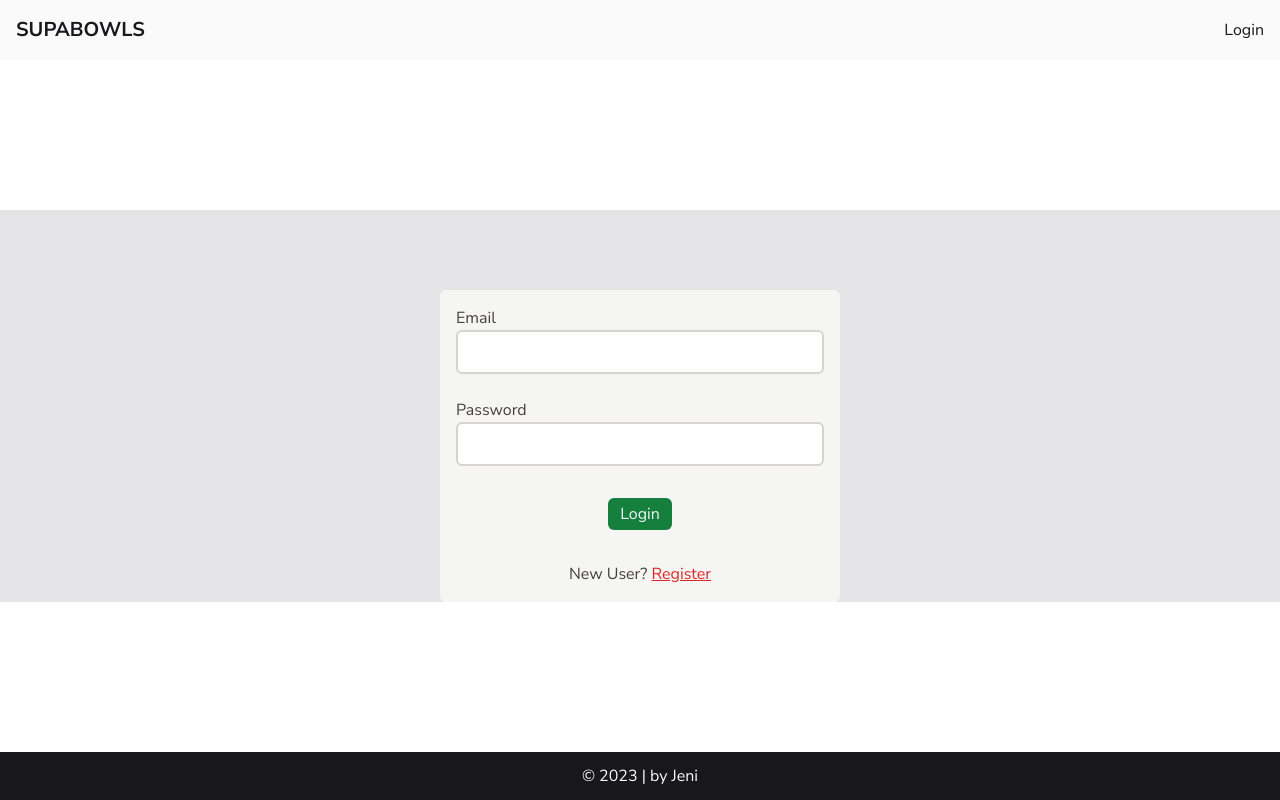
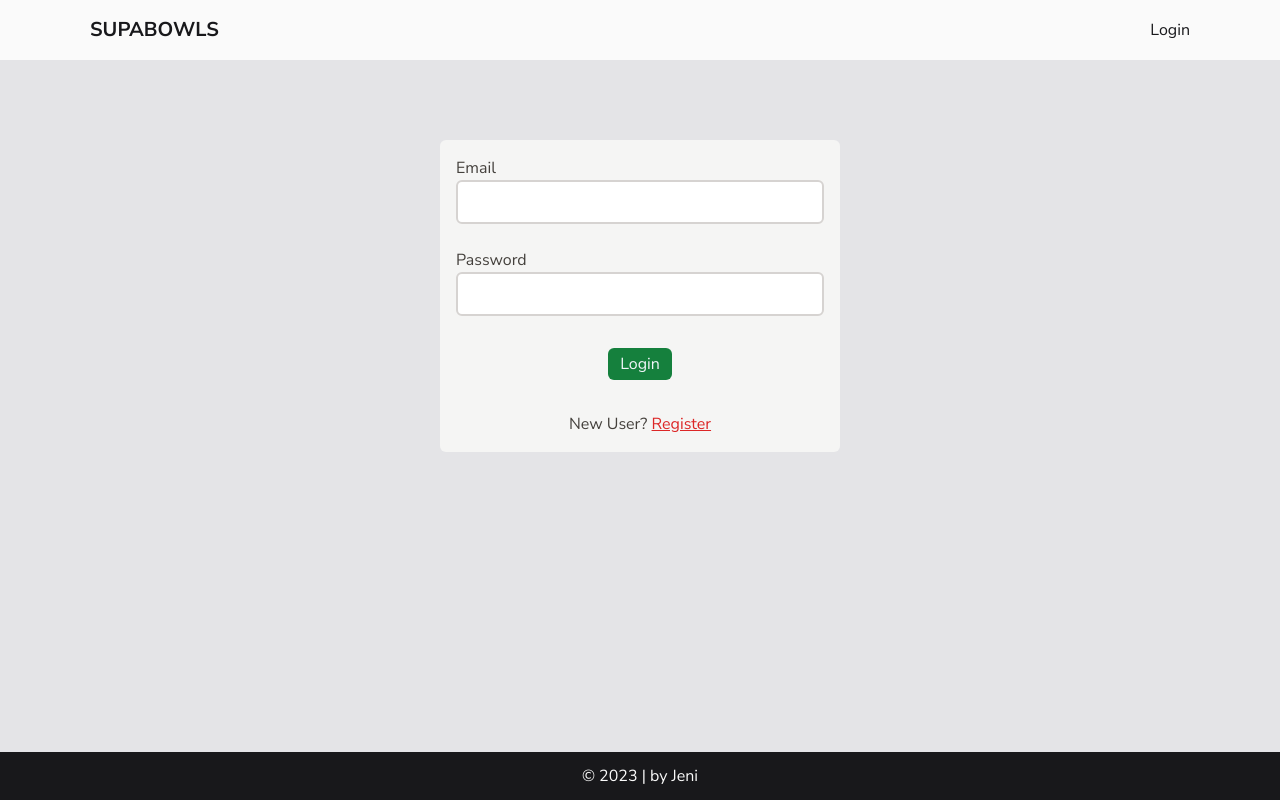
Before and after one commit to stardust2stardust/supa-react-1, a React (Vite) app: page /login in a window 1280 px wide. Built offline with nearby package versions, Linux system fonts and the light colour scheme; no server answers.

Commit message:
fix layout of main component

```diff
--- a/src/App.jsx
+++ b/src/App.jsx
@@ -13,7 +13,7 @@ import SingleRecipe from "./pages/SingleRecipe";
 
 function App() {
   return (
-    <div className="font-nunito min-h-screen">
+    <div className="font-nunito min-h-screen bg-zinc-500">
       <Layout>
         <Routes>
           <Route
--- a/src/components/BowlsList.jsx
+++ b/src/components/BowlsList.jsx
@@ -88,7 +88,7 @@ const BowlsList = () => {
         handleShowAllBowls={handleShowAllBowls}
         handleMealSelection={handleMealSelection}
       />
-      <div className="w-full max-w-[1300px] h-[140px] md:h-[200px] mx-auto relative">
+      <div className="w-full  h-[140px] md:h-[200px] mx-auto relative">
         <div className="w-full h-[140px] md:h-[200px] absolute bg-gradient-to-t from-zinc-900"></div>
         <div className="w-full h-full p-6 text-center text-zinc-50 absolute flex flex-col items-center justify-end">
           <h2 className="text-4xl md:text-6xl text-amber-400 font-bold text-center">
--- a/src/components/Categories.jsx
+++ b/src/components/Categories.jsx
@@ -3,7 +3,8 @@ import React from "react";
 const Categories = ({ handleMealSelection, handleShowAllBowls }) => {
   return (
     <>
-      <div className="w-full max-w-[1300px] mx-auto flex justify-between md:justify-center bg-zinc-900 text-zinc-50 md:text-2xl md:gap-4">
+      <div className="w-full mx-auto flex justify-between md:justify-center bg-zinc-900 text-zinc-50 md:text-2xl md:gap-4">
+        <div className="max-w-[1100px]">
           <button
             onClick={handleShowAllBowls}
             className="px-3 py-2 md:py-4 focus:text-amber-400">
@@ -34,6 +35,7 @@ const Categories = ({ handleMealSelection, handleShowAllBowls }) => {
             Dessert
           </button>
         </div>
+      </div>
     </>
   );
 };
--- a/src/components/Layout.jsx
+++ b/src/components/Layout.jsx
@@ -5,10 +5,12 @@ import Footer from "./Footer";
 
 const Layout = ({ children }) => {
   return (
-    <div className="flex flex-col justify-between min-h-[100vh]">
+    <div className="flex flex-col justify-between min-h-[100vh] max-w-[1600px] mx-auto">
       <Navbar />
 
-      <main className="h-full bg-zinc-200 text-zinc-900">{children}</main>
+      <main className="bg-zinc-200 text-zinc-900 min-h-[calc(100vh-108px)]">
+        {children}
+      </main>
       <Footer />
     </div>
   );
--- a/src/components/Navbar.jsx
+++ b/src/components/Navbar.jsx
@@ -21,7 +21,7 @@ const Navbar = () => {
 
   return (
     <nav className="w-full bg-zinc-50 text-zinc-900 flex flex-col gap-2 items-center p-4">
-      <div className="container flex items-center justify-between sticky top-0">
+      <div className="container flex items-center justify-between sticky top-0 max-w-[1100px]">
         <Link to="/">
           <h1 className="text-xl font-bold">SUPABOWLS</h1>
         </Link>
--- a/src/pages/Login.jsx
+++ b/src/pages/Login.jsx
@@ -39,7 +39,7 @@ const Login = () => {
     <div className="flex flex-col items-center">
       <form
         onSubmit={handleSubmit}
-        className="bg-stone-100 text-stone-700 rounded-md flex flex-col gap-6 w-4/5 max-w-[400px] mt-20 p-4">
+        className="bg-stone-100 text-stone-700 rounded-md flex flex-col gap-6 w-4/5 max-w-[400px] my-20 p-4">
         <div
           id="email"
           className="flex flex-col">
--- a/src/pages/Register.jsx
+++ b/src/pages/Register.jsx
@@ -47,7 +47,7 @@ const Register = () => {
     <div className="flex flex-col items-center">
       <form
         onSubmit={handleSubmit}
-        className="bg-stone-100 text-stone-700 rounded-md flex flex-col gap-6 w-4/5 max-w-[400px] mt-20 p-4">
+        className="bg-stone-100 text-stone-700 rounded-md flex flex-col gap-6 w-4/5 max-w-[400px] my-20 p-4">
         <div
           id="email"
           className="flex flex-col">
```
Lines whose indentation alone changed are shown as unchanged.
